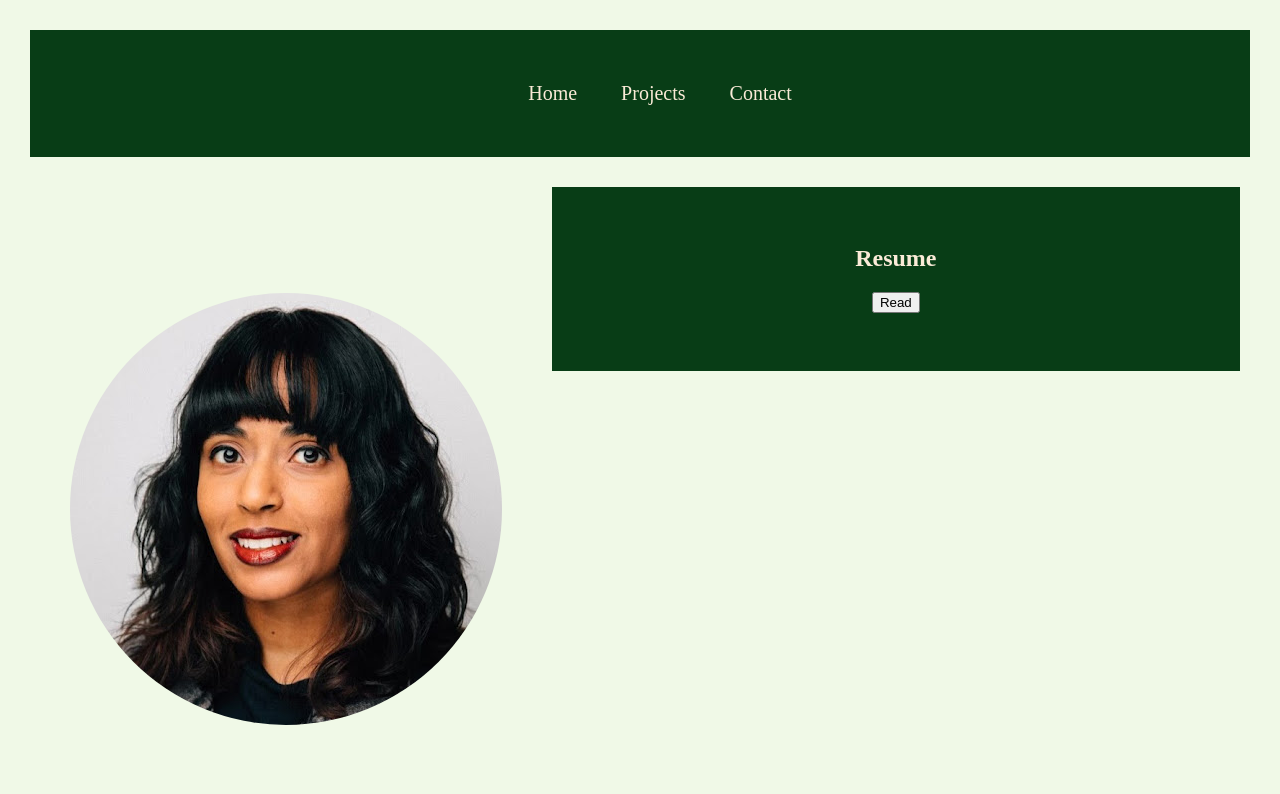
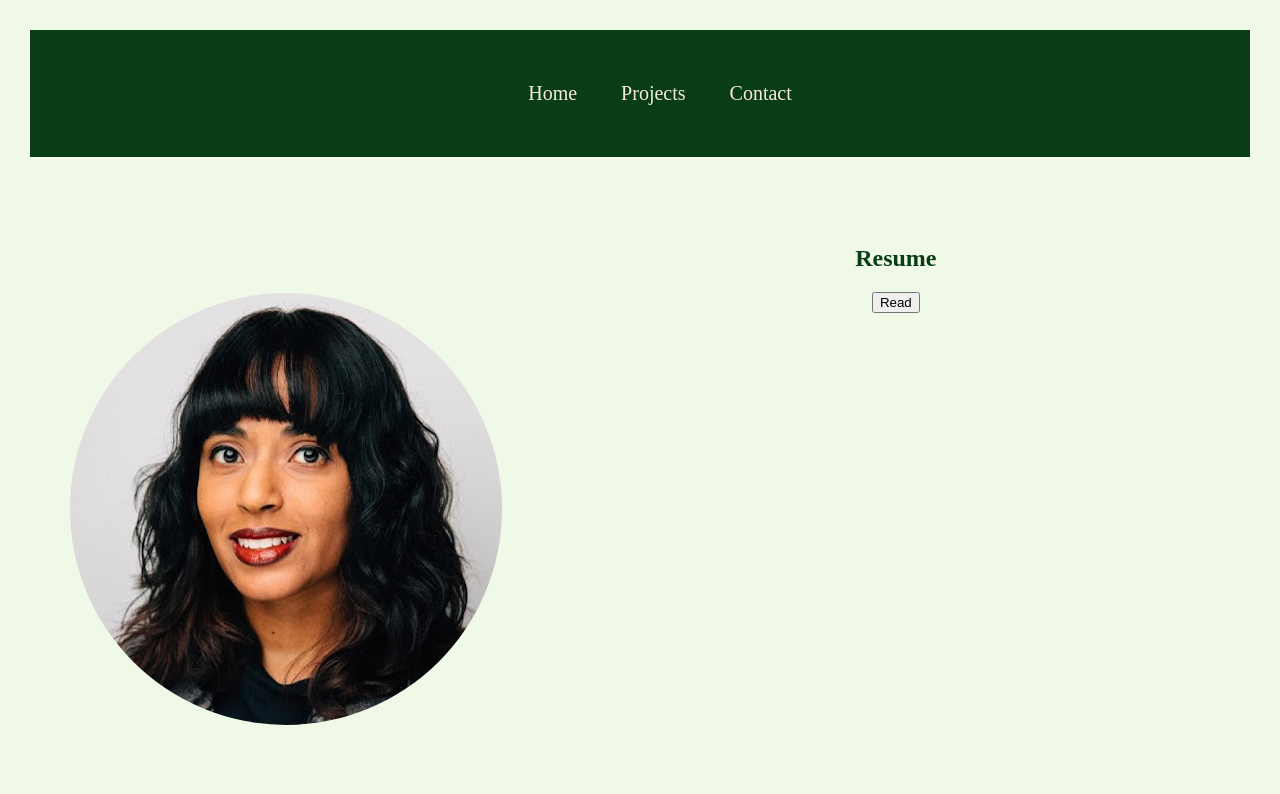
Before and after one commit to cblopez001/DevProject1, a plain HTML site: page index.html in a window 1280 px wide. Shown: the top 794 px of the page. Drawn offline with Linux system fonts and the light colour scheme; a web font is replaced by a local one.

Commit message:
new commit

```diff
--- a/style.css
+++ b/style.css
@@ -26,7 +26,6 @@ nav ul{
     justify-content:flex-start;
     list-style-type: none;
     flex:25%;
-    background-color: darkgreen;
 }
 
 a{
@@ -54,7 +53,6 @@ a:hover{
 
 main{
    /* background-color: rgb(8, 61, 22);*/
-    color:  rgb(8, 61, 22);
     padding: 3em 0 3em 0;
     flex:5;
 }
@@ -69,8 +67,7 @@ main{
 
 .right{
     align-self: flex-start;
-    background-color: rgb(8, 61, 22);
-    color: antiquewhite;
+    color:  rgb(8, 61, 22);
     padding: 3em 0 3em 0;
     flex: 7;
 }
```
